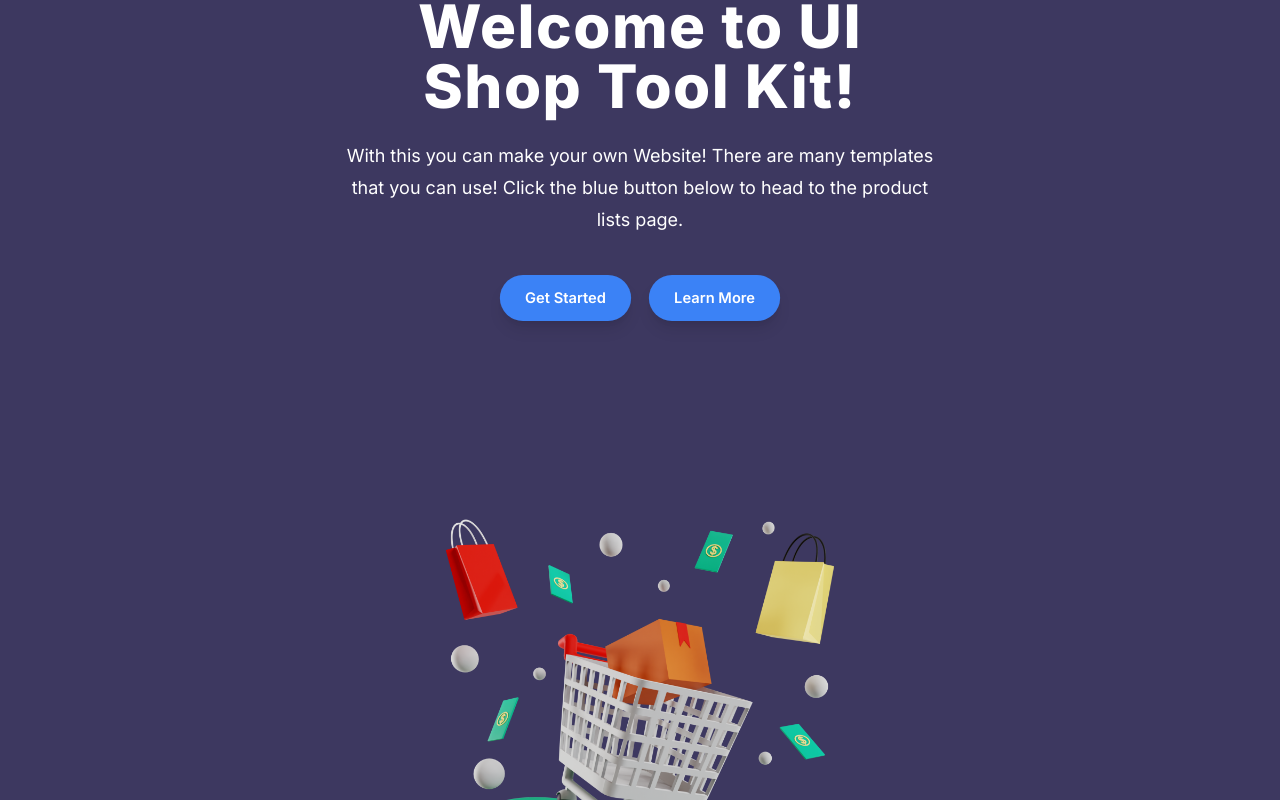
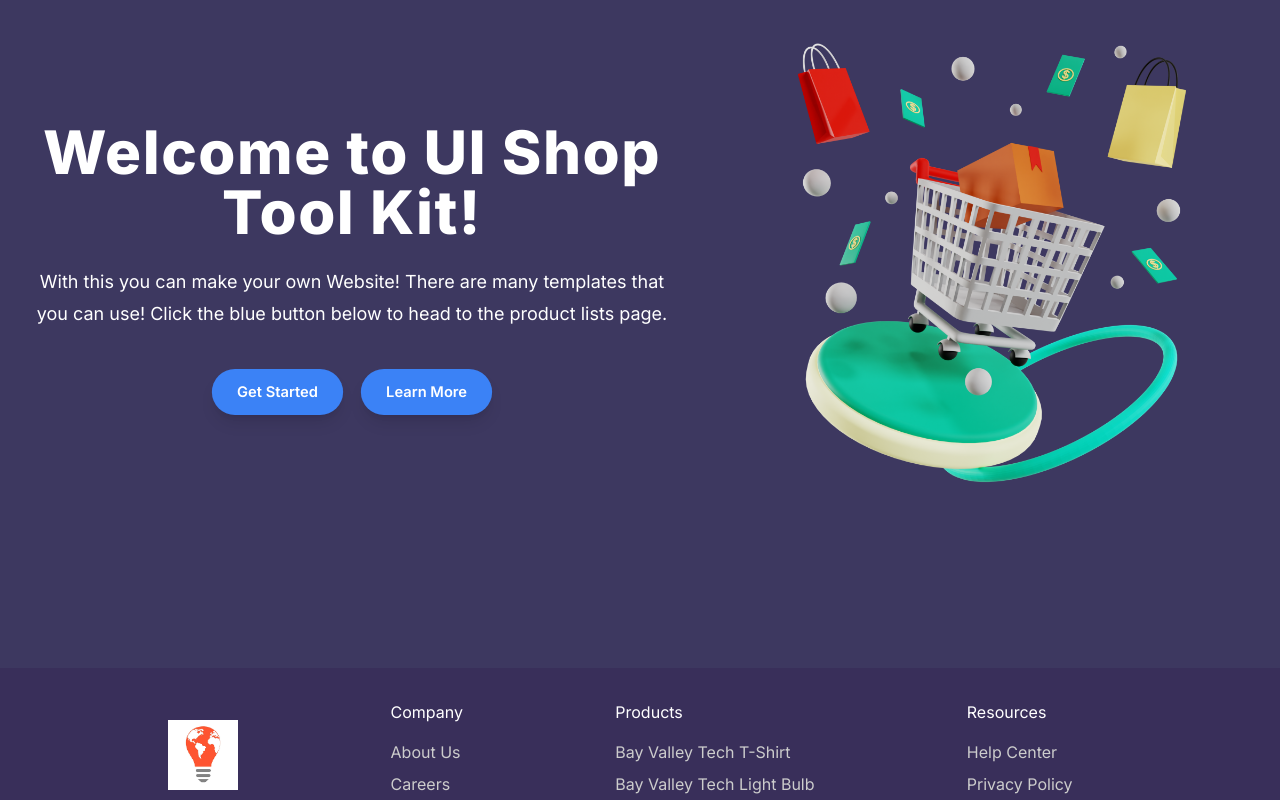
Before and after one commit to Bay-Valley-Tech-Code-Academy/UI-Tool-Kit, a Next.js app: page / in a window 1280 px wide. Shown: the part 260-1060 px from the top of the page. Built offline with nearby package versions, Linux system fonts and the light colour scheme.

Commit message:
aligned text and image side by side on hero section

```diff
--- a/src/app/page.js
+++ b/src/app/page.js
@@ -4,14 +4,15 @@ export default function Home() {
   return (
     <div className="bg-[#3D3860] min-h-screen flex flex-col">
       <div className="flex flex-col items-center justify-center flex-grow">
-        <div className="text-center max-w-2xl mx-auto px-8 py-32">
+        <div className="flex items-center justify-center gap-16 max-w-7xl mx-auto px-8 py-32">
+          <div className="text-center max-w-2xl">
             <h1 className="text-4xl font-extrabold tracking-wide text-white sm:text-6xl">
               Welcome to UI Shop Tool Kit!
             </h1>
             <p className="mt-6 text-lg leading-8 text-white">
               With this you can make your own Website! There are many templates
-            that you can use! Click the blue button below to head to the product
-            lists page.
+              that you can use! Click the blue button below to head to the
+              product lists page.
             </p>
             <div className="mt-10 flex items-center justify-center gap-6">
               <a
@@ -28,9 +29,7 @@ export default function Home() {
               </a>
             </div>
           </div>
-        <div className="mt-10">
-          {/* Placeholder for the hero image */}
-          <div className="w-full max-w-lg mx-auto">
+          <div className="w-full max-w-lg">
             <img
               src="/images/3d-shopping-icon-illustration.png"
               alt="Shopping Cart Placeholder"
```
Lines whose indentation alone changed are shown as unchanged.
